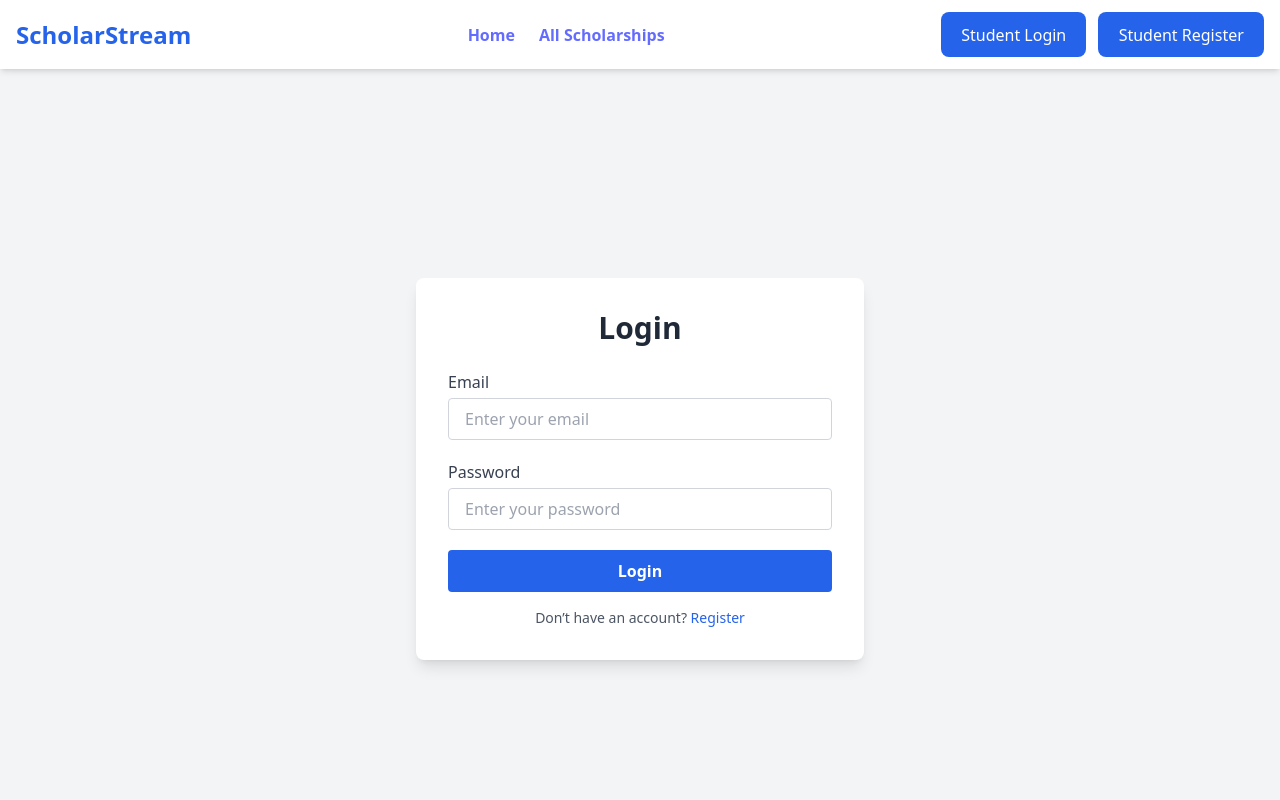
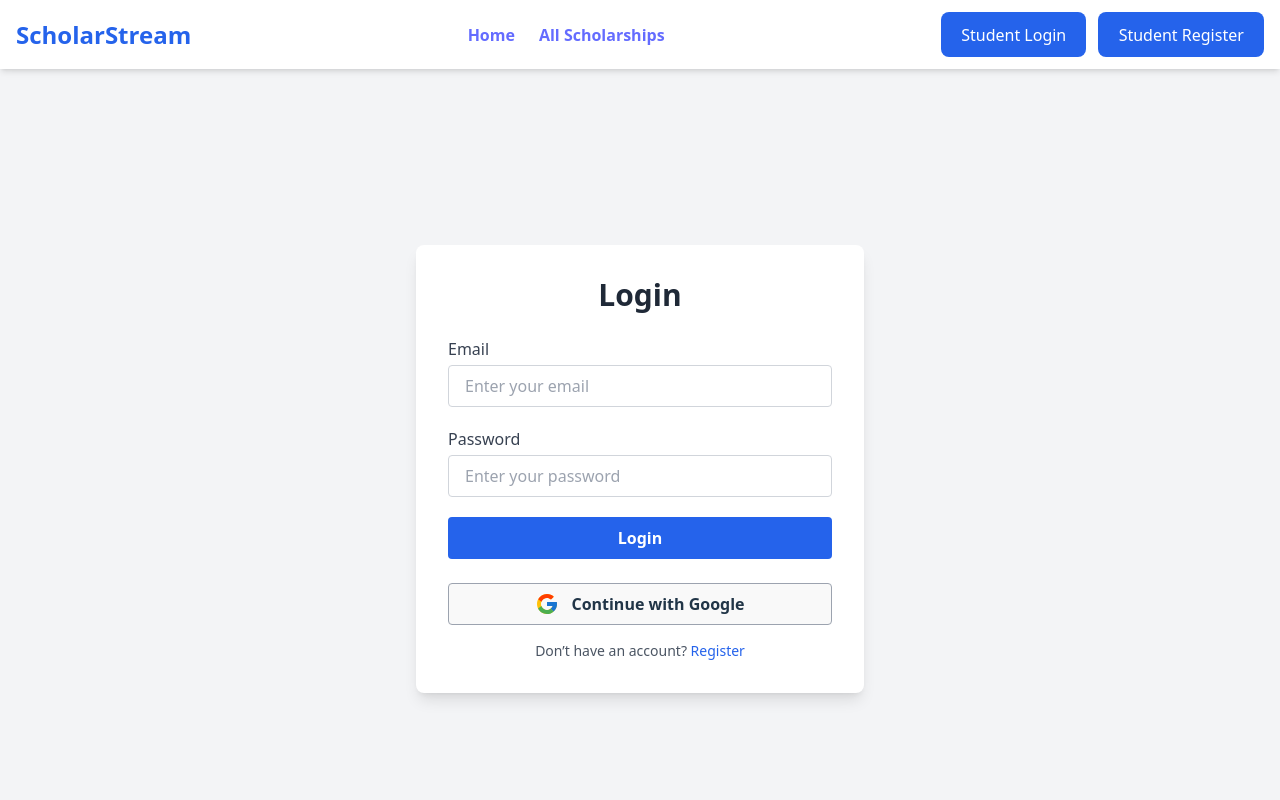
Before and after one commit to Rafsunjany-khan/ScholarStream-client, a React (Vite) app: page /login in a window 1280 px wide. Shown: the top 800 px of the page. Built offline with nearby package versions, Linux system fonts and the light colour scheme; no server answers.

Commit message:
Add Google login button to user login via Google

```diff
--- a/src/authentication/Login.jsx
+++ b/src/authentication/Login.jsx
@@ -1,9 +1,10 @@
 import React, { useState } from "react";
-import { signInWithEmailAndPassword } from "firebase/auth";
+import { signInWithEmailAndPassword, GoogleAuthProvider, signInWithPopup } from "firebase/auth";
 import { auth } from "./firebase";
 import axios from "axios";
 import { toast } from "react-toastify";
 import { useNavigate } from "react-router-dom";
+import { FcGoogle } from "react-icons/fc";
 
 const Login = () => {
   const [email, setEmail] = useState("");
@@ -11,7 +12,9 @@ const Login = () => {
   const [loading, setLoading] = useState(false);
 
   const navigate = useNavigate();
+  const googleProvider = new GoogleAuthProvider();
 
+  // Email login
   const handleEmailLogin = async (e) => {
     e.preventDefault();
 
@@ -43,6 +46,37 @@ const Login = () => {
     setLoading(false);
   };
 
+  // Google login
+  const handleGoogleLogin = async () => {
+    setLoading(true);
+    try {
+      const result = await signInWithPopup(auth, googleProvider);
+      const user = result.user;
+
+      // Save user in MongoDB
+      await axios.post("http://localhost:5000/api/users/register", {
+        uid: user.uid,
+        name: user.displayName,
+        email: user.email,
+        photoURL: user.photoURL,
+        role: "Student",
+      });
+
+      const { data } = await axios.post("http://localhost:5000/api/users/login", {
+        uid: user.uid,
+      });
+
+      toast.success(`Logged in as ${user.displayName}`);
+      localStorage.setItem("user", JSON.stringify(data.user));
+
+      navigate("/");
+    } catch (error) {
+      console.error(error);
+      toast.error(error.message || "Google login failed.");
+    }
+    setLoading(false);
+  };
+
   return (
     <div className="flex items-center justify-center min-h-screen bg-gray-100 px-4">
       <div className="w-full max-w-md bg-white shadow-lg rounded-lg p-8">
@@ -71,6 +105,15 @@ const Login = () => {
           </button>
         </form>
 
+        <div className="mt-6">
+          <button
+            onClick={handleGoogleLogin}
+            disabled={loading}
+            className="w-full flex items-center justify-center gap-3 border border-gray-400 py-2 rounded hover:bg-gray-100 transition font-semibold" >
+            <FcGoogle size={24} /> Continue with Google
+          </button>
+        </div>
+
         <p className="text-sm text-gray-600 text-center mt-4">
           Don’t have an account?{" "}
           <a href="/register" className="text-blue-600 hover:underline">
```
